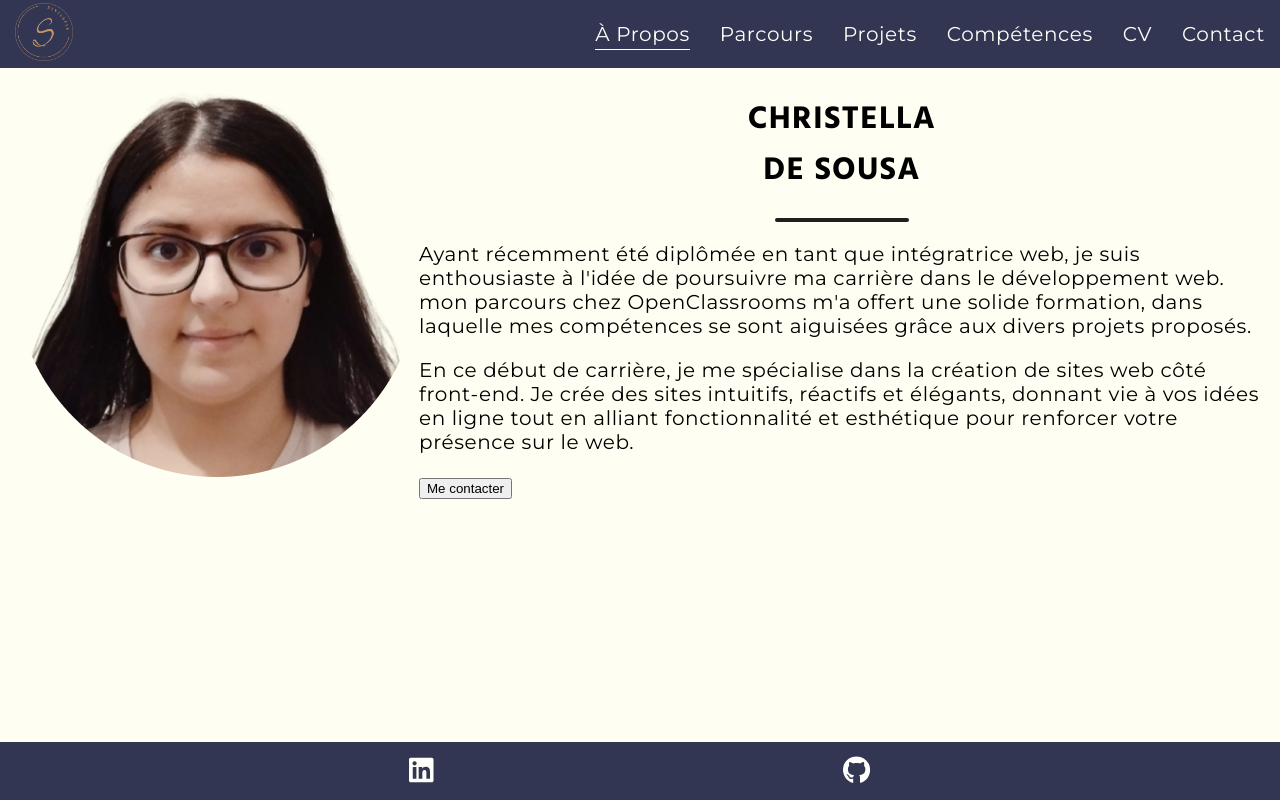
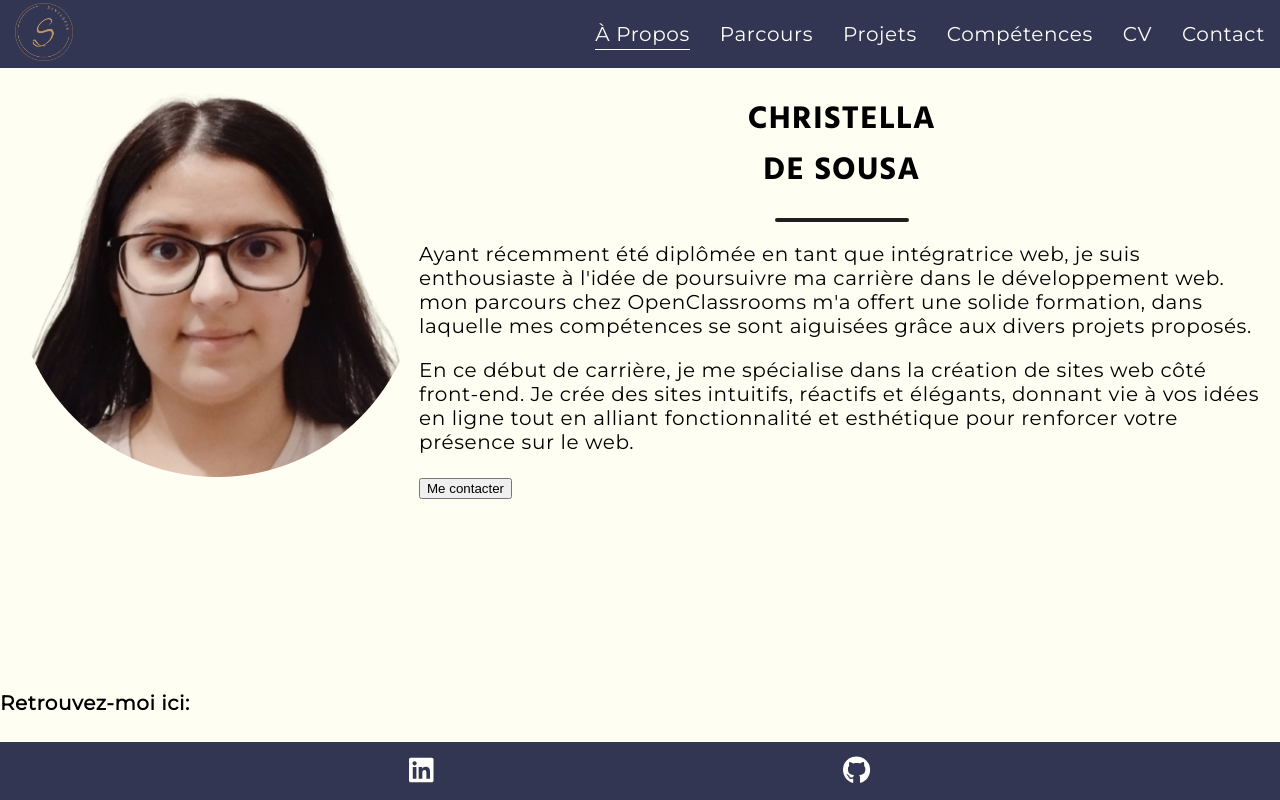
Before and after one commit to Christellaa/portfolio, a React (Create React App) app: page / in a window 1280 px wide. Built offline with nearby package versions, Linux system fonts and the light colour scheme.

Commit message:
Add text

```diff
--- a/src/components/Footer/Footer.jsx
+++ b/src/components/Footer/Footer.jsx
@@ -6,6 +6,7 @@ import { Link } from "react-router-dom";
 export default function Footer() {
   return (
     <footer>
+      <h4>Retrouvez-moi ici:</h4>
       <ul className="flex flexCenter footer">
         <li className="noBullet">
           <Link
```
